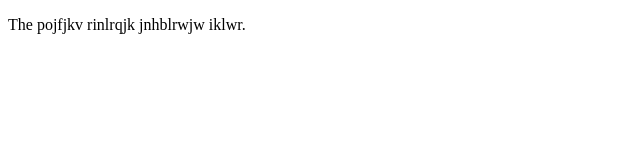
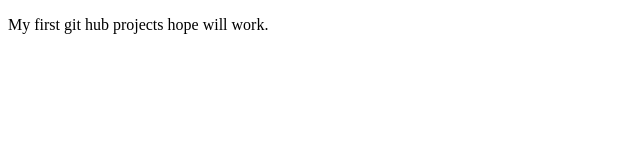
Before and after one commit to aroojk1/test-repo, a plain HTML site: page index.html in a window 1280 px wide. Shown: the full height of the page, 0-640 px from the left. Drawn offline with Linux system fonts and the light colour scheme.

Commit message:
first commit

```diff
--- a/index.html
+++ b/index.html
@@ -3,9 +3,10 @@
     <head>
         <meta charset="UTF-8">
         <meta name="viewport" content="width=device-width, initial-scale=1.0">
-        <title>Document</title>
+        <title>My first git proj</title>
     </head>
+
     <body>
-        <p>The pojfjkv rinlrqjk jnhblrwjw iklwr.</p>
+       <p> My first git hub projects hope will work. </p>
     </body>
 </html>
```
